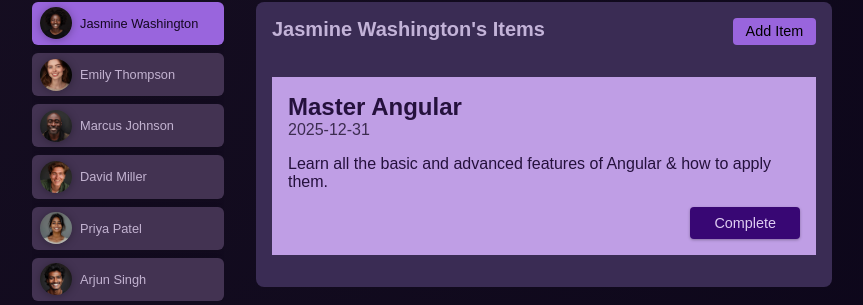
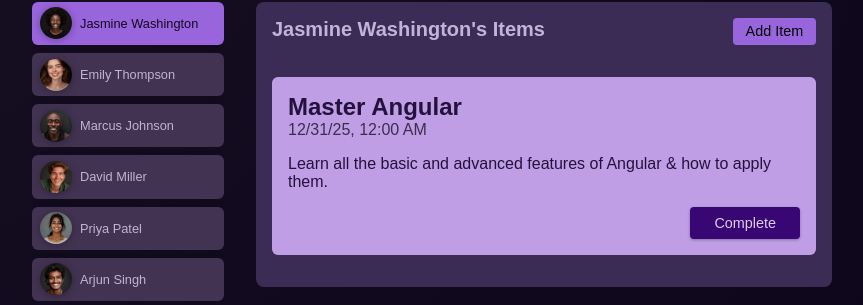
Before and after one commit to kcheung00/myLearning, an Angular app: page / in a window 1280 px wide. Both pictures are taken after a click on the button "Jasmine Washington". Shown: the part 260-565 px from the top of the page, without its empty margins (208-1071 px from the left). Built offline with nearby package versions, Linux system fonts and the light colour scheme.

Commit message:
Complete Demo with ng-content

```diff
--- a/src/app/shared/card/card.component.html
+++ b/src/app/shared/card/card.component.html
@@ -1,3 +1,3 @@
 <div>
-    . . .
+    <ng-content></ng-content>
 </div>
--- a/src/app/task/item/item.component.html
+++ b/src/app/task/item/item.component.html
@@ -1,8 +1,11 @@
+
+<app-card>
     <article>
         <h2>{{myItem.title}}</h2>
-    <time>{{myItem.dueDate}}</time>
+        <time>{{myItem.dueDate | date:'short' }}</time>
         <p>{{myItem.summary}}</p>
         <p class="actions">
             <button (click)="onCompleteItem()">Complete</button>
         </p>
     </article>
+</app-card>
--- a/src/app/task/item/item.component.ts
+++ b/src/app/task/item/item.component.ts
@@ -1,10 +1,12 @@
 import { Component, EventEmitter, Input, Output } from '@angular/core';
-import {Item} from './item.model';
+import { DatePipe } from '@angular/common';
+import { type Item } from './item.model';
+import { CardComponent } from "../../shared/card/card.component";
 
 @Component({
   selector: 'app-item',
   standalone: true,
-  imports: [],
+  imports: [CardComponent, DatePipe],
   templateUrl: './item.component.html',
   styleUrl: './item.component.css'
 })
--- a/src/app/user/user.component.html
+++ b/src/app/user/user.component.html
@@ -1,3 +1,13 @@
+<app-card>
+    <button [class.active]="selected_User" (click)="onSelectUser()">
+        <img
+            [src]="imagePath"
+            [alt]="objTy_User.name"/>
+        <span>{{ objTy_User.name }}</span>
+    </button>
+</app-card>
+
+<!--
 <div>
     <button [class.active]="selected_User" (click)="onSelectUser()">
         <img
@@ -6,3 +16,4 @@
         <span>{{ objTy_User.name }}</span>
     </button>
 </div>
+-->
--- a/src/app/user/user.component.ts
+++ b/src/app/user/user.component.ts
@@ -1,11 +1,12 @@
 import { Component, EventEmitter, Input, Output } from '@angular/core';
 // import { DUMMY_USERS } from './dummy-users';
 import { User } from './user.model';
+import { CardComponent } from "../shared/card/card.component";
 
 @Component({
   selector: 'app-user',
   standalone: true,
-  imports: [],
+  imports: [CardComponent],
   templateUrl: './user.component.html',
   styleUrl: './user.component.css'
 })
```
Lines whose indentation alone changed are shown as unchanged.
